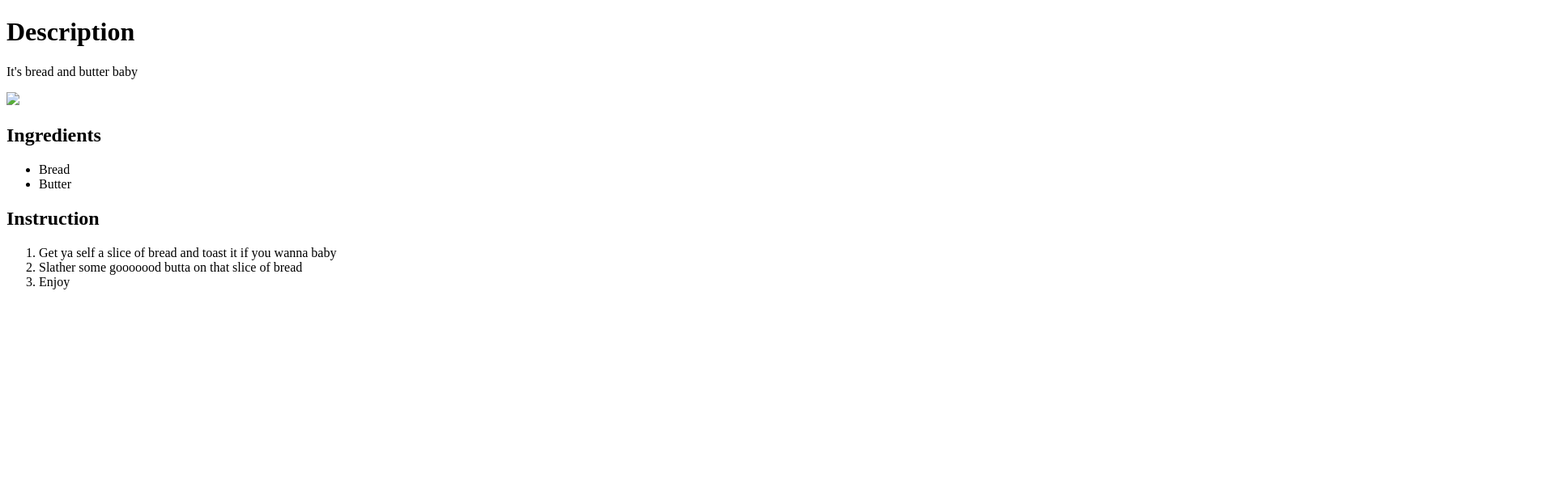
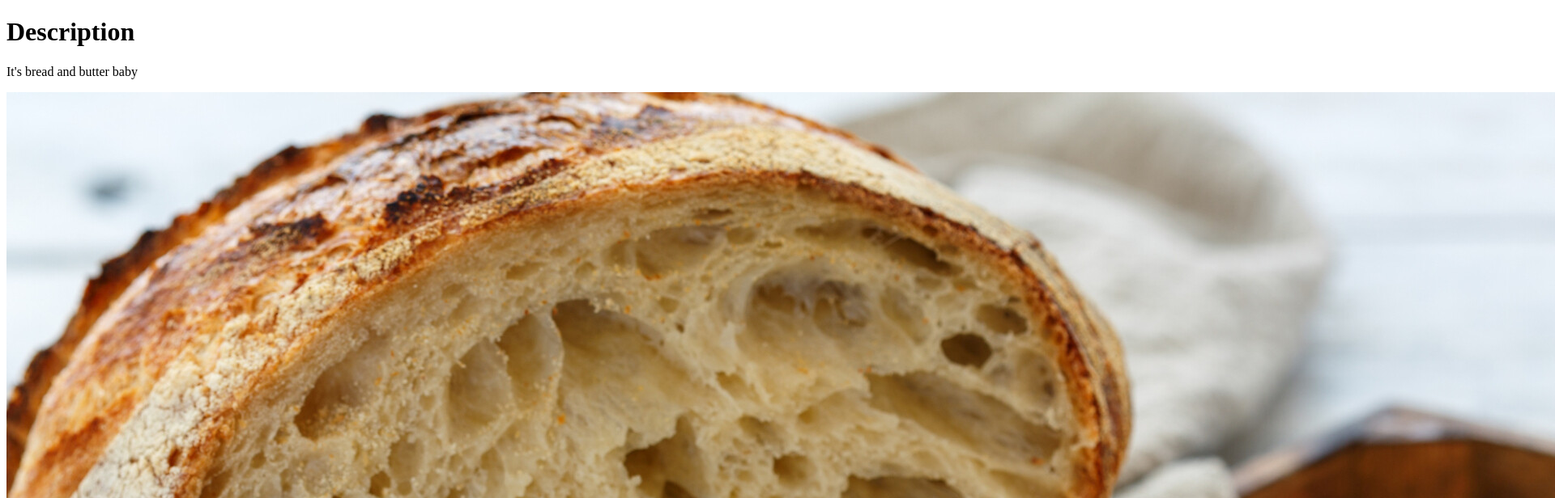
Before and after one commit to furiouspuddle/odin-recipes, a plain HTML site: page recipes/Bread-and-butter.html in a window 1280 px wide. Shown: the top 616 px of the page at 81% size, 1920 px wide, since content can reach past the window. Drawn offline with Linux system fonts and the light colour scheme.

Commit message:
finish adding bread and butter page

```diff
--- a/recipes/Bread-and-butter.html
+++ b/recipes/Bread-and-butter.html
@@ -9,7 +9,7 @@
 <body>
     <h1>Description</h1>
         <p>It's bread and butter baby</p>
-        <img src="recipes/bread-and-butter.jpeg">
+        <img src="bread-and-butter.jpeg">
         <h2>
             Ingredients
         </h2>
```
Also changed, not shown: index.html (+1 -0 lines).
